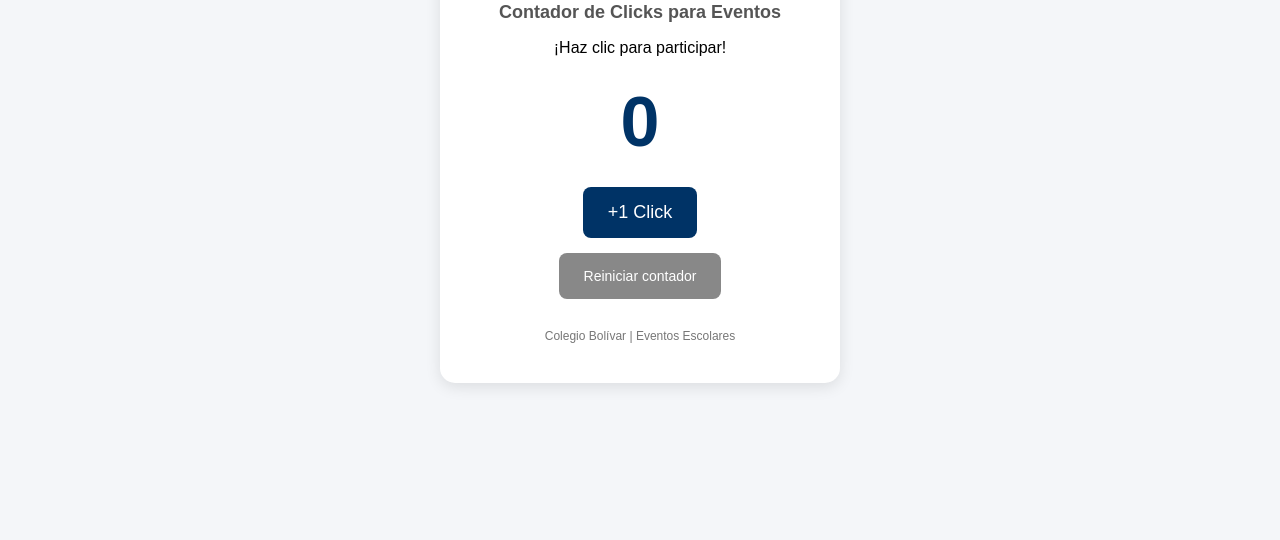
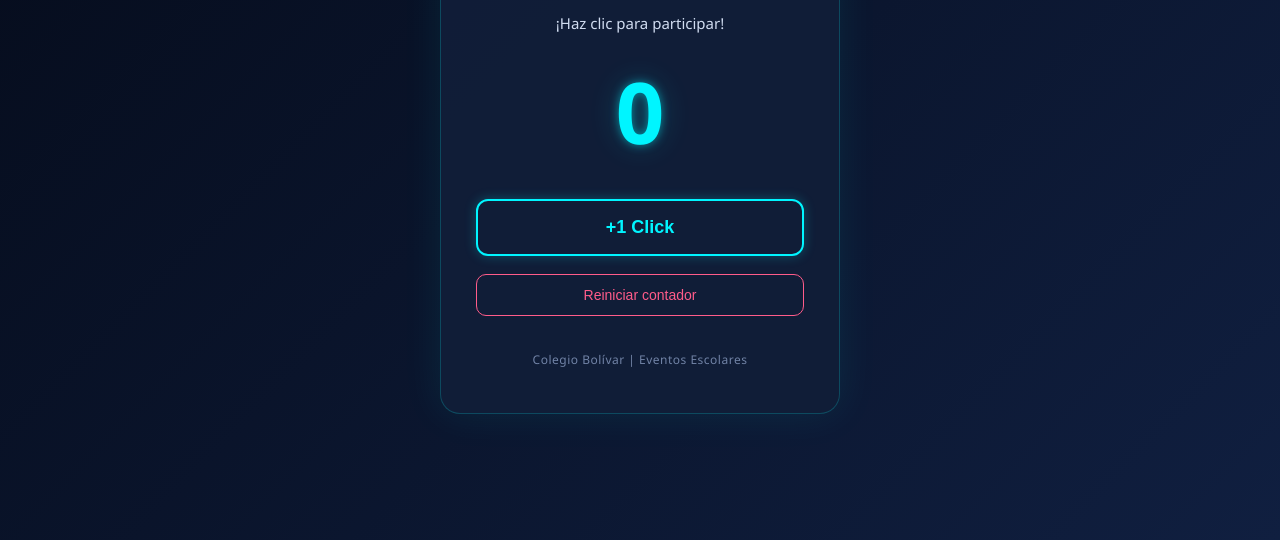
Before and after one commit to agustina-byte88/my-first-app, a plain HTML site: page index.html in a window 1280 px wide. Shown: the part 260-800 px from the top of the page. Drawn offline with Linux system fonts and the light colour scheme.

Commit message:
Estilos Dark Mode agregados en rama feauture-design

```diff
--- a/index.html
+++ b/index.html
@@ -6,90 +6,181 @@
     <title>Contador de Clicks | Colegio Bolívar</title>
 
     <style>
+        /* Estilos generales - Dark Mode */
+        * {
+            margin: 0;
+            padding: 0;
+            box-sizing: border-box;
+        }
+
         body {
-            font-family: Arial, sans-serif;
-            background-color: #f4f6f9;
+            font-family: 'Segoe UI', Arial, sans-serif;
+            background: linear-gradient(135deg, #050b1a, #101f40);
+            color: #ffffff;
             display: flex;
             justify-content: center;
             align-items: center;
             min-height: 100vh;
-            margin: 0;
         }
 
+        /* Tarjeta principal */
         .contenedor {
-            background-color: white;
-            padding: 40px;
-            border-radius: 15px;
-            box-shadow: 0 4px 15px rgba(0, 0, 0, 0.1);
+            background: rgba(17, 30, 56, 0.95);
+            padding: 45px 35px;
+            border-radius: 20px;
+            border: 1px solid rgba(0, 255, 255, 0.2);
+            box-shadow: 0 0 40px rgba(0, 255, 255, 0.08);
             text-align: center;
-            width: 320px;
+            width: 90%;
+            max-width: 400px;
+            transition: transform 0.3s ease;
         }
 
+        .contenedor:hover {
+            transform: translateY(-5px);
+        }
+
+        /* Títulos */
         h1 {
-            color: #003366;
-            font-size: 26px;
+            color: #00f5ff;
+            font-size: 28px;
+            font-weight: 700;
+            margin-bottom: 10px;
+            letter-spacing: 1px;
         }
 
         h2 {
-            color: #555;
-            font-size: 18px;
+            color: #a8b8d8;
+            font-size: 16px;
+            font-weight: 400;
+            margin-bottom: 30px;
         }
 
-        #contador {
-            font-size: 70px;
-            font-weight: bold;
-            color: #003366;
-            margin: 25px 0;
+        p {
+            color: #d0dcf0;
+            font-size: 15px;
+            margin-bottom: 15px;
         }
 
-        button {
-            background-color: #003366;
-            color: white;
-            border: none;
-            padding: 15px 25px;
-            font-size: 18px;
-            border-radius: 8px;
-            cursor: pointer;
-            transition: background-color 0.3s;
+        /* Contador */
+        #contador {
+            font-size: 85px;
+            font-weight: 800;
+            color: #00f5ff;
+            text-shadow:
+                0 0 10px rgba(0, 245, 255, 0.5),
+                0 0 30px rgba(0, 245, 255, 0.2);
+            margin: 20px 0 30px;
+            transition: transform 0.2s ease;
         }
 
-        button:hover {
-            background-color: #0055a5;
+        /* Botón principal neón */
+        .boton-click {
+            background: transparent;
+            color: #00f5ff;
+            border: 2px solid #00f5ff;
+            padding: 16px 40px;
+            font-size: 18px;
+            font-weight: 600;
+            border-radius: 12px;
+            cursor: pointer;
+            box-shadow: 0 0 12px rgba(0, 245, 255, 0.25);
+            transition: all 0.3s ease;
+            width: 100%;
         }
 
+        .boton-click:hover {
+            background: #00f5ff;
+            color: #050b1a;
+            box-shadow:
+                0 0 20px rgba(0, 245, 255, 0.6),
+                0 0 40px rgba(0, 245, 255, 0.3);
+            transform: scale(1.03);
+        }
+
+        .boton-click:active {
+            transform: scale(0.97);
+        }
+
+        /* Botón reiniciar */
         .reiniciar {
-            background-color: #888;
-            margin-top: 15px;
+            background: transparent;
+            color: #ff5c8a;
+            border: 1px solid #ff5c8a;
+            padding: 12px 25px;
             font-size: 14px;
+            border-radius: 10px;
+            cursor: pointer;
+            margin-top: 18px;
+            transition: all 0.3s ease;
+            width: 100%;
         }
 
         .reiniciar:hover {
-            background-color: #555;
+            background: #ff5c8a;
+            color: #ffffff;
+            box-shadow: 0 0 20px rgba(255, 92, 138, 0.4);
         }
 
+        /* Animación del contador */
+        .animacion {
+            animation: pulso 0.3s ease;
+        }
+
+        @keyframes pulso {
+            0% {
+                transform: scale(1);
+            }
+
+            50% {
+                transform: scale(1.2);
+            }
+
+            100% {
+                transform: scale(1);
+            }
+        }
+
+        /* Pie de página */
         footer {
-            margin-top: 30px;
-            color: #777;
+            margin-top: 35px;
+            color: #7183a6;
             font-size: 12px;
+            letter-spacing: 0.5px;
+        }
+
+        /* Adaptación para dispositivos móviles */
+        @media (max-width: 480px) {
+            .contenedor {
+                padding: 35px 25px;
+            }
+
+            h1 {
+                font-size: 24px;
+            }
+
+            #contador {
+                font-size: 70px;
+            }
         }
     </style>
 </head>
 
 <body>
 
-    <div class="contenedor">
+    <main class="contenedor">
+
         <h1>Colegio Bolívar</h1>
+
         <h2>Contador de Clicks para Eventos</h2>
 
         <p>¡Haz clic para participar!</p>
 
         <div id="contador" aria-live="polite">0</div>
 
-        <button onclick="incrementarContador()">
+        <button class="boton-click" onclick="incrementarContador()">
             +1 Click
         </button>
-
-        <br>
 
         <button class="reiniciar" onclick="reiniciarContador()">
             Reiniciar contador
@@ -98,22 +189,38 @@
         <footer>
             Colegio Bolívar | Eventos Escolares
         </footer>
-    </div>
+
+    </main>
 
     <script>
         // Inicializar el contador
         let clicks = 0;
 
+        // Obtener el elemento del contador
+        const contadorElemento = document.getElementById("contador");
+
         // Función para incrementar el contador
         function incrementarContador() {
             clicks++;
-            document.getElementById("contador").textContent = clicks;
+
+            // Actualizar el número
+            contadorElemento.textContent = clicks;
+
+            // Reiniciar la animación para cada clic
+            contadorElemento.classList.remove("animacion");
+            void contadorElemento.offsetWidth;
+            contadorElemento.classList.add("animacion");
         }
 
         // Función para reiniciar el contador
         function reiniciarContador() {
             clicks = 0;
-            document.getElementById("contador").textContent = clicks;
+
+            // Actualizar el número
+            contadorElemento.textContent = clicks;
+
+            // Quitar animación
+            contadorElemento.classList.remove("animacion");
         }
     </script>
 
```
